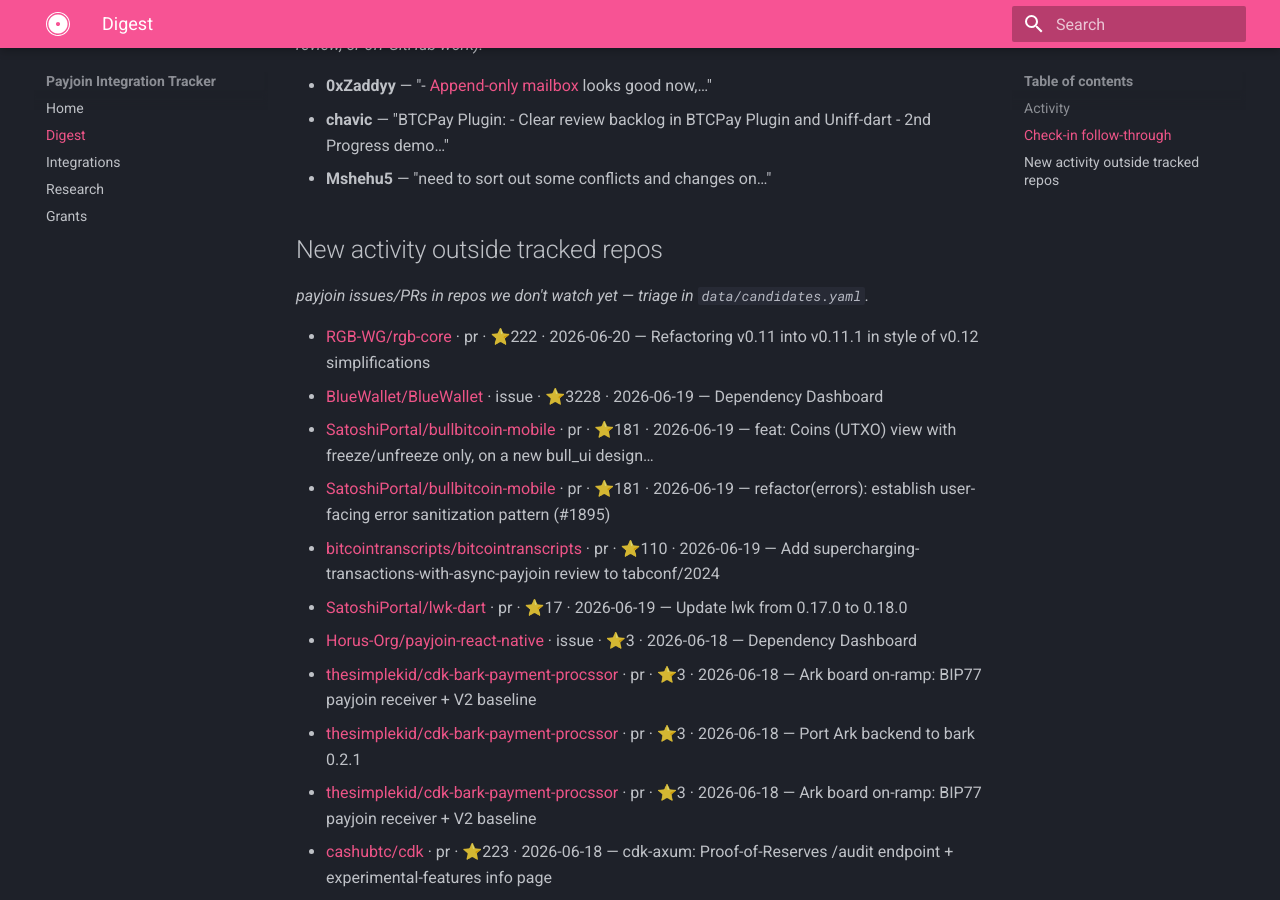
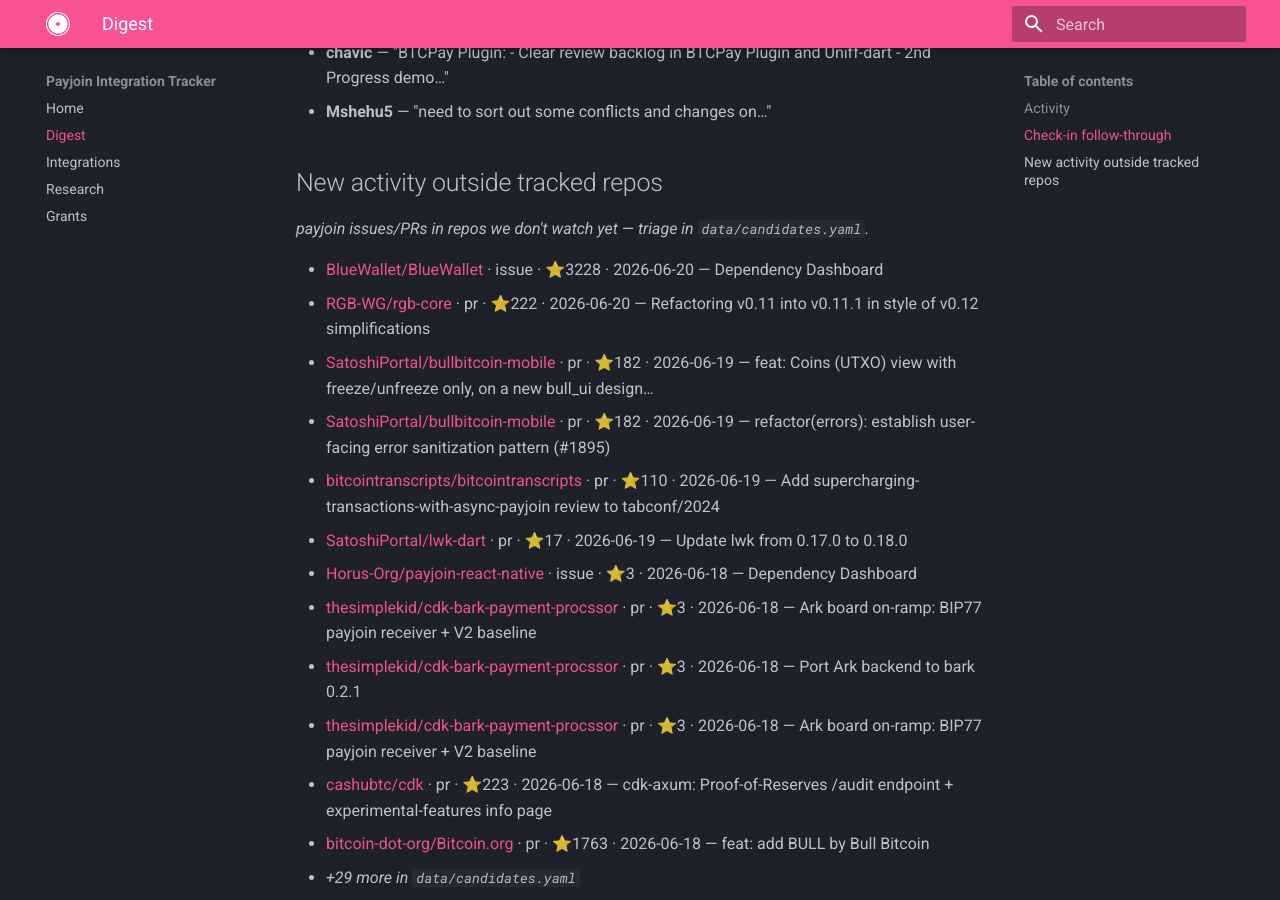
Before and after one commit to payjoin/payjoin.org, an MkDocs documentation site: the page built from docs/digest.md, in a window 1280 px wide and 900 px high, scrolled down 1408 px. Built offline with MkDocs 1.6.1 and Material for MkDocs 9.7.7, drawn with Linux system fonts in a browser that asks for light colours; some of the changed text lies outside the part shown.

Commit message:
chore: refresh tracker auto-state + digest

```diff
--- a/docs/digest.md
+++ b/docs/digest.md
@@ -1,12 +1,10 @@
 # Daily digest
 
-_As of 2026-06-20 (UTC) · tracking 25 upstream items_
+_As of 2026-06-21 (UTC) · tracking 25 upstream items_
 
 ## Activity
 
-- **Cove** — [repo](https://github.com/bitcoinppl/cove) — updated 2026-06-20
-- **LDK-Node** — [pull #746](https://github.com/lightningdevkit/ldk-node/pull/746) — 129→132 comments, updated 2026-06-20
-- **Liana** — [pull #2011](https://github.com/wizardsardine/liana/pull/2011) — 8→9 comments, updated 2026-06-19
+- **Cove** — [repo](https://github.com/bitcoinppl/cove) — updated 2026-06-21
 
 
 ## Check-in follow-through
@@ -44,10 +42,10 @@ _To follow up — committed, but no merged PRs/issues in public org repos since
 
 _payjoin issues/PRs in repos we don't watch yet — triage in `data/candidates.yaml`._
 
+- [BlueWallet/BlueWallet](https://github.com/BlueWallet/BlueWallet/issues/3659) · issue · ⭐3228 · 2026-06-20 — Dependency Dashboard
 - [RGB-WG/rgb-core](https://github.com/RGB-WG/rgb-core/pull/288) · pr · ⭐222 · 2026-06-20 — Refactoring v0.11 into v0.11.1 in style of v0.12 simplifications
-- [BlueWallet/BlueWallet](https://github.com/BlueWallet/BlueWallet/issues/3659) · issue · ⭐3228 · 2026-06-19 — Dependency Dashboard
-- [SatoshiPortal/bullbitcoin-mobile](https://github.com/SatoshiPortal/bullbitcoin-mobile/pull/2304) · pr · ⭐181 · 2026-06-19 — feat: Coins (UTXO) view with freeze/unfreeze only, on a new bull_ui design…
-- [SatoshiPortal/bullbitcoin-mobile](https://github.com/SatoshiPortal/bullbitcoin-mobile/pull/2293) · pr · ⭐181 · 2026-06-19 — refactor(errors): establish user-facing error sanitization pattern (#1895)
+- [SatoshiPortal/bullbitcoin-mobile](https://github.com/SatoshiPortal/bullbitcoin-mobile/pull/2304) · pr · ⭐182 · 2026-06-19 — feat: Coins (UTXO) view with freeze/unfreeze only, on a new bull_ui design…
+- [SatoshiPortal/bullbitcoin-mobile](https://github.com/SatoshiPortal/bullbitcoin-mobile/pull/2293) · pr · ⭐182 · 2026-06-19 — refactor(errors): establish user-facing error sanitization pattern (#1895)
 - [bitcointranscripts/bitcointranscripts](https://github.com/bitcointranscripts/bitcointranscripts/pull/672) · pr · ⭐110 · 2026-06-19 — Add supercharging-transactions-with-async-payjoin review to tabconf/2024
 - [SatoshiPortal/lwk-dart](https://github.com/SatoshiPortal/lwk-dart/pull/74) · pr · ⭐17 · 2026-06-19 — Update lwk from 0.17.0 to 0.18.0
 - [Horus-Org/payjoin-react-native](https://github.com/Horus-Org/payjoin-react-native/issues/2) · issue · ⭐3 · 2026-06-18 — Dependency Dashboard
```
Also changed, not shown: other parts of docs/digest.md (+1 -1 lines), 2 other files.
